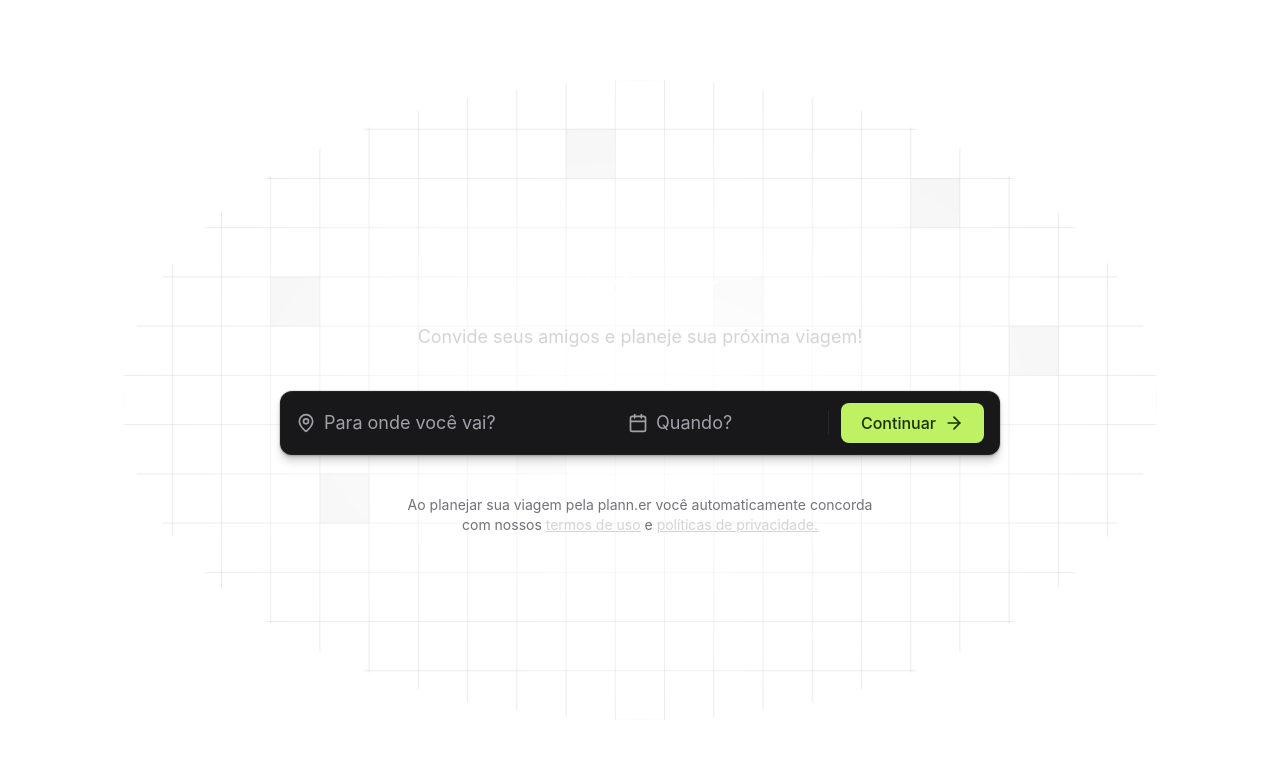
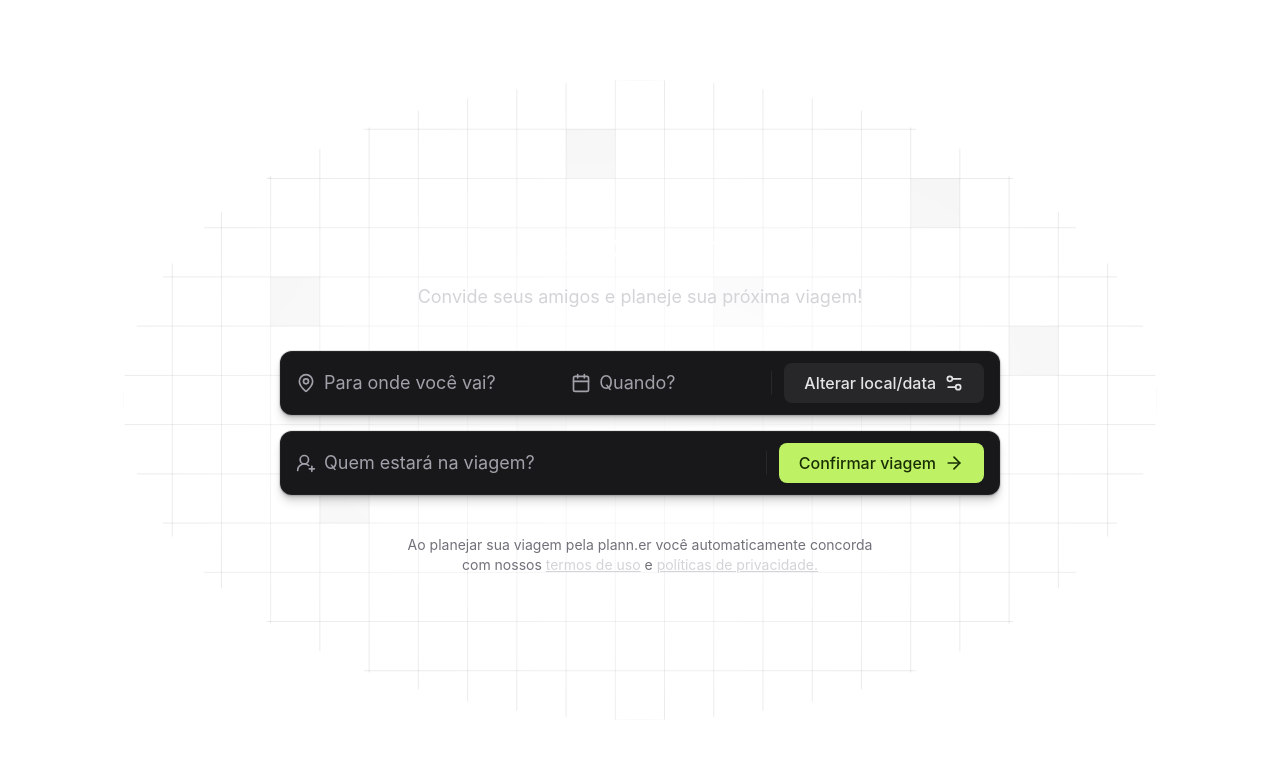
Before and after one commit to Ygoroli25/plann.er, a React app: page / in a window 1280 px wide. Both pictures are taken after a click on the button "Continuar". Shown: the top 758 px of the page. Built offline with nearby package versions, Linux system fonts and the light colour scheme; the HTML template or start-up script is replaced by a standard one.

Commit message:
Add field for people to trip registration

```diff
--- a/src/app.tsx
+++ b/src/app.tsx
@@ -1,6 +1,23 @@
-import { MapPin, Calendar, ArrowRight } from "lucide-react";
+import {
+  MapPin,
+  Calendar,
+  ArrowRight,
+  UserRoundPlus,
+  Settings2,
+} from "lucide-react";
+import { useState } from "react";
 
 export function App() {
+  const [isGuestsInputOpen, setIsGuestsInputOpen] = useState(false);
+
+  function openGuestsInput() {
+    setIsGuestsInputOpen(true);
+  }
+
+  function closeGuestsInput() {
+    setIsGuestsInputOpen(false);
+  }
+
   return (
     <div className="h-screen flex items-center justify-center bg-pattern bg-no-repeat bg-center">
       <div className="max-w-3xl w-full px-6 text-center space-y-10">
@@ -10,10 +27,12 @@
             Convide seus amigos e planeje sua próxima viagem!
           </p>
         </div>
+        <div className="space-y-4">
           <div className="h-16 bg-zinc-900 px-4 rounded-xl flex items-center shadow-shape gap-3">
             <div className="flex items-center gap-2 flex-1">
               <MapPin className="size-5 text-zinc-400" />
               <input
+                disabled={isGuestsInputOpen}
                 className="bg-transparent text-lg placeholder-zinc-400 outline-none flex-1"
                 type="text"
                 placeholder="Para onde você vai?"
@@ -23,20 +42,53 @@
             <div className="flex items-center gap-2">
               <Calendar className="size-5 text-zinc-400" />
               <input
+                disabled={isGuestsInputOpen}
                 className="bg-transparent text-lg placeholder-zinc-400 w-40 outline-none"
                 type="text"
                 placeholder="Quando?"
               />
             </div>
 
-          <div className="w-px h-6 bg-zinc-800">
+            <div className="w-px h-6 bg-zinc-800"></div>
 
-          </div>
-
-          <button className="bg-lime-300 text-lime-950 rounded-lg px-5 py-2 font-medium flex gap-2 items-center hover:bg-lime-400">
+            {isGuestsInputOpen ? (
+              <button
+                onClick={closeGuestsInput}
+                className="bg-zinc-800 text-zinc-200 rounded-lg px-5 py-2 font-medium flex gap-2 items-center hover:bg-zinc-950"
+              >
+                Alterar local/data
+                <Settings2 className="size-5" />
+              </button>
+            ) : (
+              <button
+                onClick={openGuestsInput}
+                className="bg-lime-300 text-lime-950 rounded-lg px-5 py-2 font-medium flex gap-2 items-center hover:bg-lime-400"
+              >
                 Continuar
                 <ArrowRight className="size-5" />
               </button>
+            )}
+          </div>
+
+          {isGuestsInputOpen && (
+            <div className="h-16 bg-zinc-900 px-4 rounded-xl flex items-center shadow-shape gap-3">
+              <div className="flex items-center gap-2 flex-1">
+                <UserRoundPlus className="size-5 text-zinc-400" />
+                <input
+                  className="bg-transparent text-lg placeholder-zinc-400 outline-none flex-1"
+                  type="text"
+                  placeholder="Quem estará na viagem?"
+                />
+              </div>
+
+              <div className="w-px h-6 bg-zinc-800"></div>
+
+              <button className="bg-lime-300 text-lime-950 rounded-lg px-5 py-2 font-medium flex gap-2 items-center hover:bg-lime-400">
+                Confirmar viagem
+                <ArrowRight className="size-5" />
+              </button>
+            </div>
+          )}
         </div>
 
         <p className="text-sm text-zinc-500">
```
Lines whose indentation alone changed are shown as unchanged.
